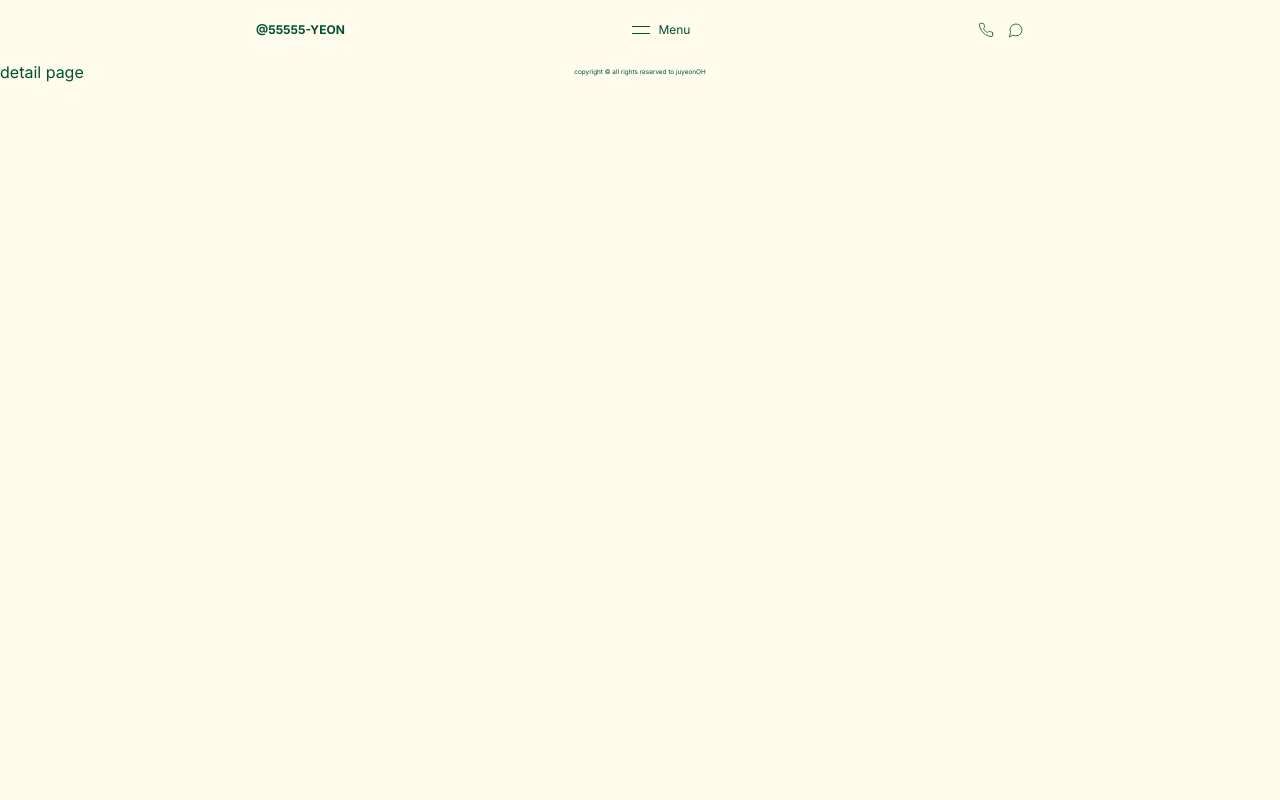
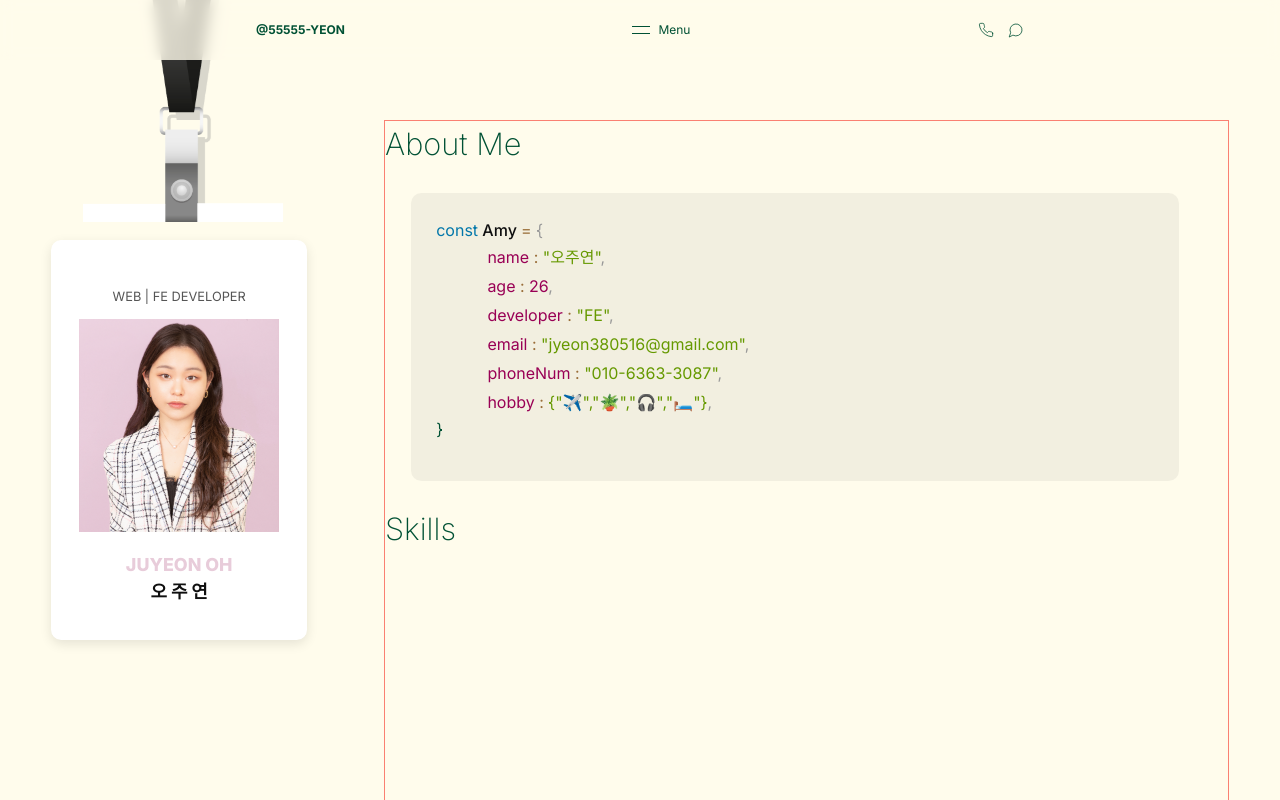
Before and after one commit to 55555-Jyeon/portfolio, a Next.js app: page /Amy/AboutMe in a window 1280 px wide. Shown: the top 800 px of the page. Built offline with nearby package versions, Linux system fonts and the light colour scheme.

Commit message:
about me in progress

```diff
--- /dev/null
+++ b/src/app/Amy/AboutMe/_component/AboutMe.tsx
@@ -0,0 +1,58 @@
+import style from "./aboutMe.module.css";
+
+export default function AboutMe() {
+  return (
+    <div className={style.block}>
+      <h1>About Me</h1>
+      <div className={style.codebox}>
+        <div>
+          <p>
+            <span className={style.blue}>const</span>
+            <span className={style.bold}>&nbsp;Amy&nbsp;</span>
+            <span className={style.brown}>=&nbsp;</span>
+            <span className={style.gray}>&#123;</span>
+          </p>
+          <p className={style.tab}>
+            <span className={style.red}>name</span>
+            <span className={style.brown}>&nbsp;&#58;&nbsp;</span>
+            <span className={style.green}>&#34;오주연&#34;</span>
+            <span className={style.gray}>,</span>
+          </p>
+          <p className={style.tab}>
+            <span className={style.red}>age</span>
+            <span className={style.brown}>&nbsp;&#58;&nbsp;</span>
+            <span className={style.red}>26</span>
+            <span className={style.gray}>,</span>
+          </p>
+          <p className={style.tab}>
+            <span className={style.red}>developer</span>
+            <span className={style.brown}>&nbsp;&#58;&nbsp;</span>
+            <span className={style.green}>&#34;FE&#34;</span>
+            <span className={style.gray}>,</span>
+          </p>
+          <p className={style.tab}>
+            <span className={style.red}>email</span>
+            <span className={style.brown}>&nbsp;&#58;&nbsp;</span>
+            <span className={style.green}>&#34;jyeon380516@gmail.com&#34;</span>
+            <span className={style.gray}>,</span>
+          </p>
+          <p className={style.tab}>
+            <span className={style.red}>phoneNum</span>
+            <span className={style.brown}>&nbsp;&#58;&nbsp;</span>
+            <span className={style.green}>&#34;010-6363-3087&#34;</span>
+            <span className={style.gray}>,</span>
+          </p>
+          <p className={style.tab}>
+            <span className={style.red}>hobby</span>
+            <span className={style.brown}>&nbsp;&#58;&nbsp;</span>
+            <span className={style.green}>
+              &#123;&#34;✈️&#34;,&#34;🪴&#34;,&#34;🎧&#34;,&#34;🛏️&#34;&#125;
+            </span>
+            <span className={style.gray}>,</span>
+          </p>
+          <p>&#125;</p>
+        </div>
+      </div>
+    </div>
+  );
+}
--- /dev/null
+++ b/src/app/Amy/AboutMe/_component/SideBar.tsx
@@ -0,0 +1,33 @@
+import Image from "next/image";
+import style from "./sideBar.module.css";
+
+export default function SideBar() {
+  return (
+    <div>
+      <Image
+        className={style.strap}
+        width={200}
+        height={300}
+        src="/images/strap.png"
+        alt="strap"
+      />
+      <div className={style.glassEffect} />
+      <div className={style.container}>
+        <h1>WEB | FE DEVELOPER</h1>
+        <div className={style.imageContainer}>
+          <Image
+            width={200}
+            height={300}
+            src="/images/menu05.jpg"
+            alt="profile image"
+          />
+        </div>
+        <div className={style.textbox}>
+          <h1>JUYEON OH</h1>
+          <h1>오&nbsp;주&nbsp;연</h1>
+          <h1></h1>
+        </div>
+      </div>
+    </div>
+  );
+}
--- /dev/null
+++ b/src/app/Amy/AboutMe/_component/Skills.tsx
@@ -0,0 +1,10 @@
+import style from "./skills.module.css";
+
+export default function Skills() {
+  return (
+    <div className={style.block}>
+      <h1>Skills</h1>
+      <div className={style.innerbox}></div>
+    </div>
+  );
+}
--- /dev/null
+++ b/src/app/Amy/AboutMe/_component/Timeline.tsx
@@ -0,0 +1,10 @@
+import style from "./timeline.module.css";
+
+export default function Timeline() {
+  return (
+    <div className={style.block}>
+      <h1>TimeLine</h1>
+      <div className={style.innerbox}></div>
+    </div>
+  );
+}
--- /dev/null
+++ b/src/app/Amy/AboutMe/_component/aboutMe.module.css
@@ -0,0 +1,38 @@
+.block {
+  width: 100%;
+}
+.block h1 {
+  font-size: 2.4vw;
+  font-weight: 200;
+}
+.codebox {
+  width: 60vw;
+  height: 36vh;
+  background-color: rgba(0, 0, 0, 0.05);
+  border-radius: 0.8vw;
+  margin: 2vw;
+  padding: 2vw;
+}
+.tab {
+  margin-left: 4vw;
+  padding: 0.2vw 0;
+}
+.bold {
+  color: #0f0f0f;
+  font-weight: 500;
+}
+.blue {
+  color: #0277aa;
+}
+.red {
+  color: #990055;
+}
+.green {
+  color: #669900;
+}
+.brown {
+  color: #9a6e39;
+}
+.gray {
+  color: #999999;
+}
--- /dev/null
+++ b/src/app/Amy/AboutMe/_component/sideBar.module.css
@@ -0,0 +1,43 @@
+.strap {
+  position: fixed;
+  left: 6.5%;
+  top: -63.5%;
+  z-index: 15;
+}
+.container {
+  position: fixed;
+  left: 4%;
+  top: 30%;
+  width: 20%;
+  height: 50%;
+  background: rgba(255, 255, 255, 1);
+  border-radius: 0.8vw;
+  backdrop-filter: blur(0.6px);
+  -webkit-backdrop-filter: blur(0.6px);
+  box-shadow: 0 4px 12px 0 rgba(0, 0, 0, 0.1);
+  border: 1px solid rgba(255, 255, 255, 0.3);
+  display: flex;
+  flex-direction: column;
+  justify-content: center;
+  align-items: center;
+}
+.container > h1 {
+  padding: 1vw 0;
+  font-size: 1vw;
+  color: #555;
+}
+.textbox {
+  display: flex;
+  flex-direction: column;
+  justify-content: center;
+  align-items: center;
+  color: #0f0f0f;
+}
+.textbox h1 {
+  font-size: 1.4vw;
+  font-weight: 800;
+}
+.textbox h1:nth-of-type(1) {
+  margin-top: 1.6vw;
+  color: #e8ccda;
+}
--- /dev/null
+++ b/src/app/Amy/AboutMe/_component/skills.module.css
@@ -0,0 +1,13 @@
+.block {
+  width: 100%;
+}
+.block h1 {
+  font-size: 2.4vw;
+  font-weight: 200;
+}
+.innerbox {
+  width: 60vw;
+  height: 36vh;
+  margin: 2vw;
+  padding: 2vw;
+}
--- /dev/null
+++ b/src/app/Amy/AboutMe/_component/timeline.module.css
@@ -0,0 +1,13 @@
+.block {
+  width: 100%;
+}
+.block h1 {
+  font-size: 2.4vw;
+  font-weight: 200;
+}
+.innerbox {
+  width: 60vw;
+  height: 36vh;
+  margin: 2vw;
+  padding: 2vw;
+}
--- a/src/app/Amy/AboutMe/detail.module.css
+++ b/src/app/Amy/AboutMe/detail.module.css
@@ -0,0 +1,16 @@
+.main {
+  width: 100vw;
+  position: relative;
+  padding-top: 60px;
+}
+.content {
+  position: relative;
+  top: 0;
+  left: 30%;
+  width: 66%;
+  height: 1600px;
+  border: 1px solid salmon;
+  display: flex;
+  flex-direction: column;
+  align-items: center;
+}
--- a/src/app/Amy/AboutMe/page.tsx
+++ b/src/app/Amy/AboutMe/page.tsx
@@ -1,5 +1,18 @@
+import AboutMe from "./_component/AboutMe";
+import SideBar from "./_component/SideBar";
+import Skills from "./_component/Skills";
+import Timeline from "./_component/Timeline";
 import style from "./detail.module.css";
 
 export default function DetailInfo() {
-  return <>detail page</>;
+  return (
+    <div className={style.main}>
+      <SideBar />
+      <div className={style.content}>
+        <AboutMe />
+        <Skills />
+        <Timeline />
+      </div>
+    </div>
+  );
 }
--- a/src/app/_components/header.module.css
+++ b/src/app/_components/header.module.css
@@ -12,6 +12,8 @@
   padding: 0 20%;
   z-index: 100;
   background-color: rgba(255, 252, 236, 0.8);
+  backdrop-filter: blur(6.5px);
+  -webkit-backdrop-filter: blur(6.5px);
 }
 .container p {
   font-size: 12px;
```
Also changed, not shown: public/images/strap.png (added).
